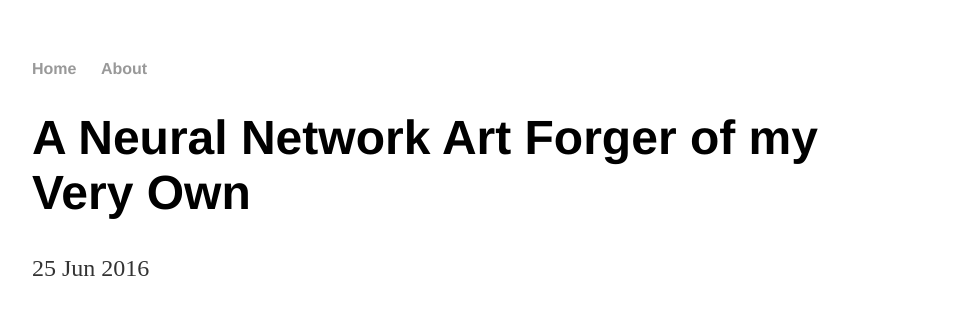
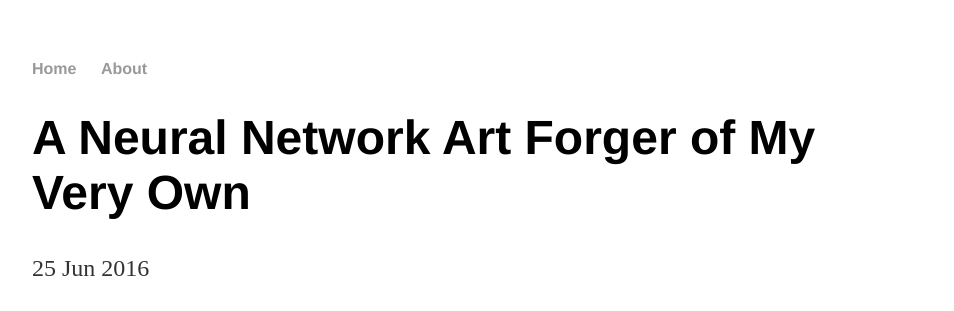
Before and after one commit to katieamazing/katieamazing.github.io, a Jekyll site: the page built from _posts/2016-06-25-a-neural-network-art-forger-of-my-very-own.md, in a window 1280 px wide and 900 px high. Shown: the top 311 px of the window, without its empty margins (160-1114 px from the left). Built offline with Jekyll 4.4.1, drawn with Linux system fonts in a browser that asks for light colours.

```diff
--- a/_posts/2016-06-25-a-neural-network-art-forger-of-my-very-own.md
+++ b/_posts/2016-06-25-a-neural-network-art-forger-of-my-very-own.md
@@ -1,6 +1,6 @@
 ---
 layout: post
-title: A Neural Network Art Forger of my Very Own
+title: A Neural Network Art Forger of My Very Own
 date: 2016-06-25
 ---
 
```
